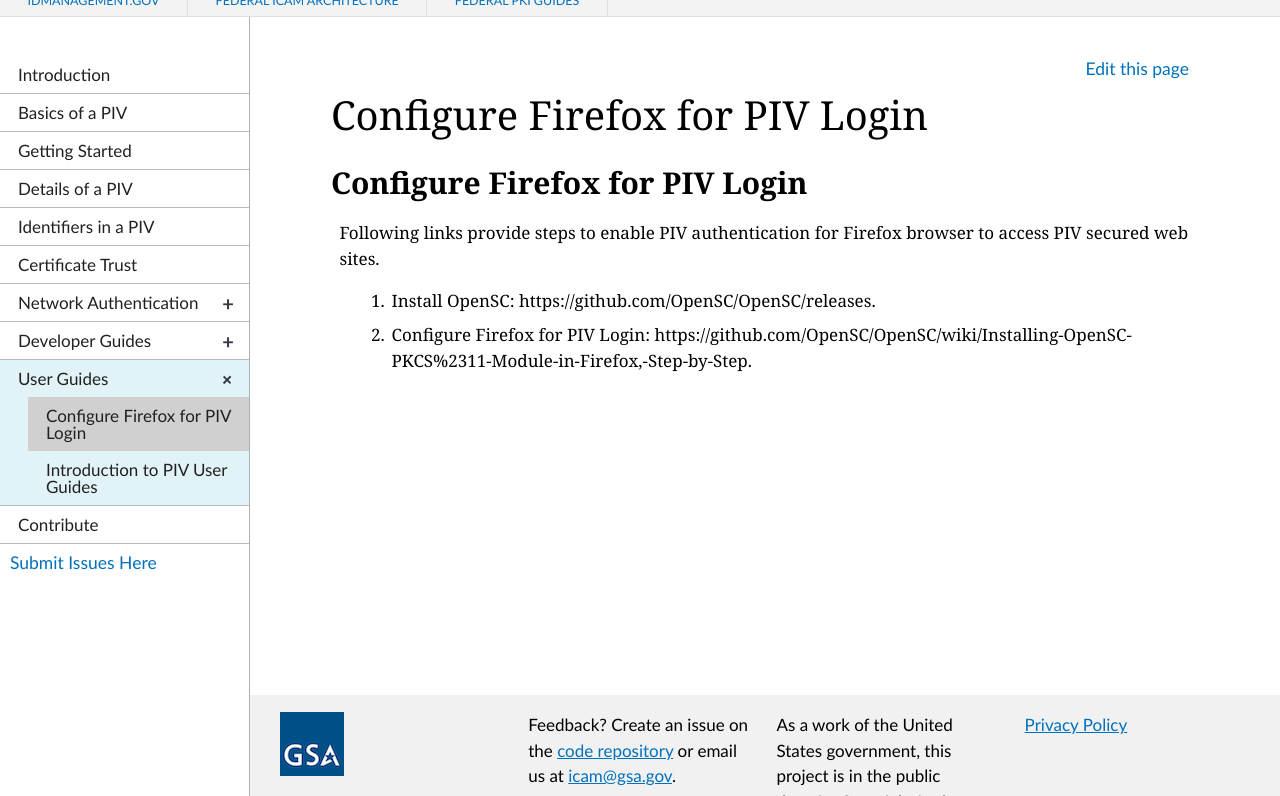
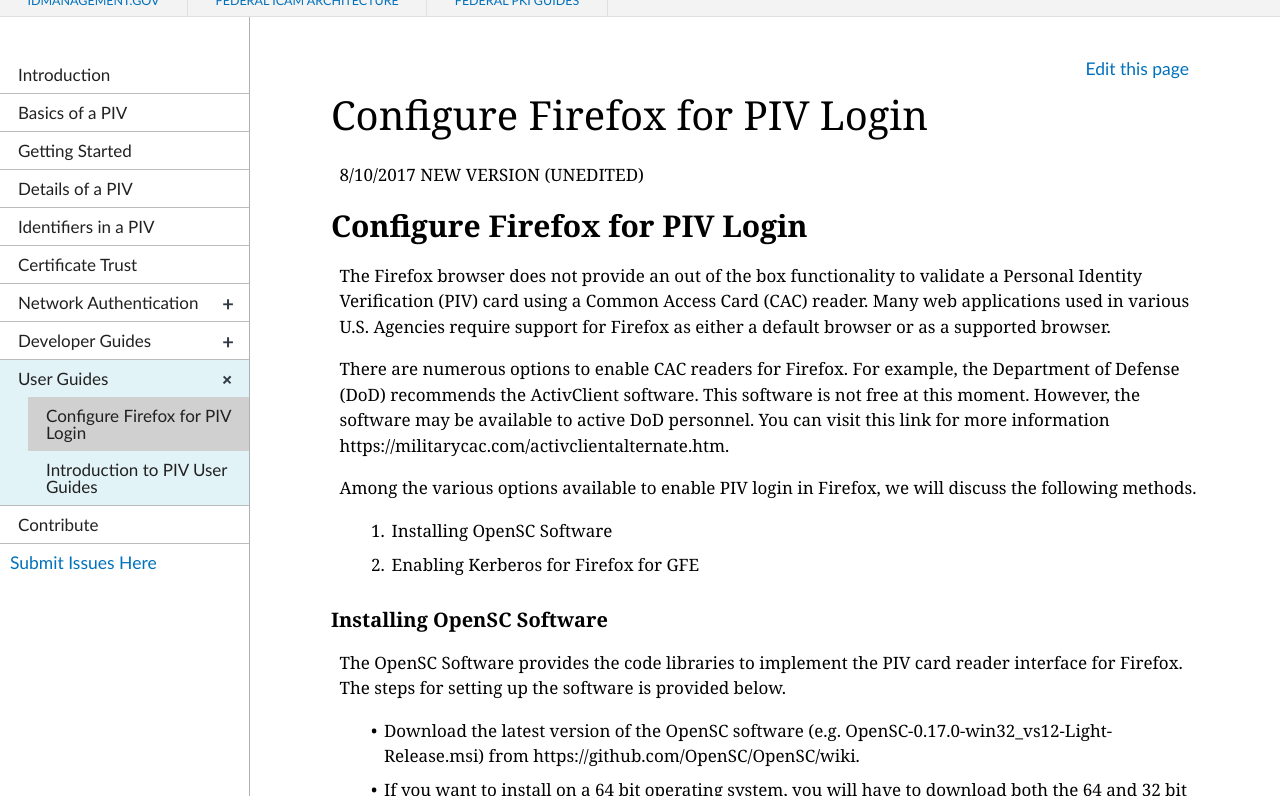
Before and after one commit to GSA/piv-guides, a Jekyll site: the page built from _userconfig/1_firefox.md, in a window 1280 px wide and 900 px high, cut to the strip 104-900 px from the top of the window. Built offline with Jekyll 4.4.1, drawn with Linux system fonts in a browser that asks for light colours; nearby versions of some CDN libraries; some of the changed text lies outside the part shown.

Commit message:
Update 1_firefox.md

```diff
--- a/_userconfig/1_firefox.md
+++ b/_userconfig/1_firefox.md
@@ -4,10 +4,47 @@
 collection: userconfig
 permalink: userconfig/firefox/
 ---
-<!--Seems like we need to explain a bit--an introductory sentence about the who/what/why of needing to configure Firefox to use PIV login. I saw your comment about an issue with Firefox and certain websites. What is the issue that this Playbook would resolve (add intro.)? Is Firefox different from Chrome or other browsers in this regard? Short on details/explanation.-->
+8/10/2017 NEW VERSION (UNEDITED)
 ## Configure Firefox for PIV Login
 
-Following links provide steps to enable PIV authentication for Firefox browser to access PIV secured web sites.
+The Firefox browser does not provide an out of the box functionality to validate a Personal Identity Verification (PIV) card using a Common Access Card (CAC) reader. Many web applications used in various U.S. Agencies require support for Firefox as either a default browser or as a supported browser.
 
-1. Install OpenSC: https://github.com/OpenSC/OpenSC/releases.
-2. Configure Firefox for PIV Login: https://github.com/OpenSC/OpenSC/wiki/Installing-OpenSC-PKCS%2311-Module-in-Firefox,-Step-by-Step.
+There are numerous options to enable CAC readers for Firefox. For example, the Department of Defense (DoD) recommends the ActivClient software. This software is not free at this moment. However, the software may be available to active DoD personnel. You can visit this link for more information https://militarycac.com/activclientalternate.htm.
+
+Among the various options available to enable PIV login in Firefox, we will discuss the following methods.
+
+1.	Installing OpenSC Software
+2.	Enabling Kerberos for Firefox for GFE
+
+
+### Installing OpenSC Software
+
+The OpenSC Software provides the code libraries to implement the PIV card reader interface for Firefox. The steps for setting up the software is provided below.
+
+* Download the latest version of the OpenSC software (e.g. OpenSC-0.17.0-win32_vs12-Light-Release.msi) from https://github.com/OpenSC/OpenSC/wiki.
+* If you want to install on a 64 bit operating system, you will have to download both the 64 and 32 bit versions of the software.
+* Install the software on the workstation.
+* Open Firefox browser and click on Tools > Options.
+* Navigate to ‘Advanced’ tab.
+* Under ‘Certificates’ > ‘Security Devices’, click on ‘Load’ button to load a new security device.
+* Enter the name as ‘OpenSC PKCS#11 Module’.
+* For the file location, select:
+
+  * _Windows: C:\Windows\System32_
+  * _MacOS: /Library/OpenSC/lib/_
+  * _Linux: /usr/lib/_
+
+* Select the file opensc pkcs11.dll (Windows) or opensc pkcs11.so (Linux, macOS).
+* Click ‘Open’.
+* Verify that the module is loaded and click ‘OK’.
+* Restart the Firefox browser and access a PIV card required website. The Firefox browser will prompt for selecting the smart card certificate. Select the certificate and proceed with the authentication.
+
+### Enabling Kerberos for Firefox
+
+When a government furnished equipment (GFE) is used, the GFE may be configured to validate the PIV card during login to the GFE. This PIV authentication will be available to the application to use via a Kerberos token. In many cases the Firefox browser is unable to send the Kerberos data to the application. To enable Kerberos authentication for an application,  follow the steps mentioned below.
+
+* In Firefox, type ‘about:config’ in the url window.
+* Confirm any warning that Firefox presents related to voiding the warranty.
+* In the search box, enter ‘negotiate’ to view the property name to set.
+* Double click the property ‘network.negotiate-auth.trusted-uris’ and enter the value as http://,https://.
+* Restart the Firefox browser.
```
